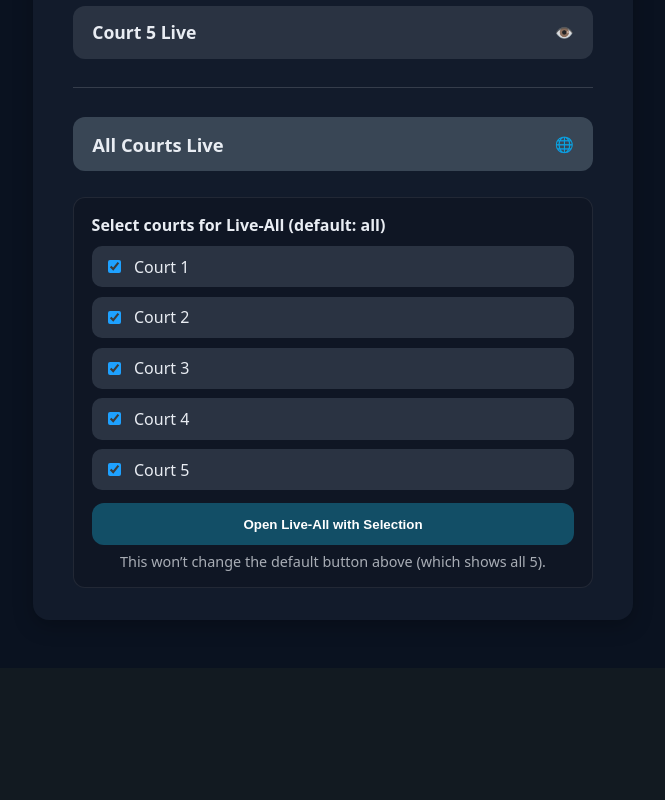
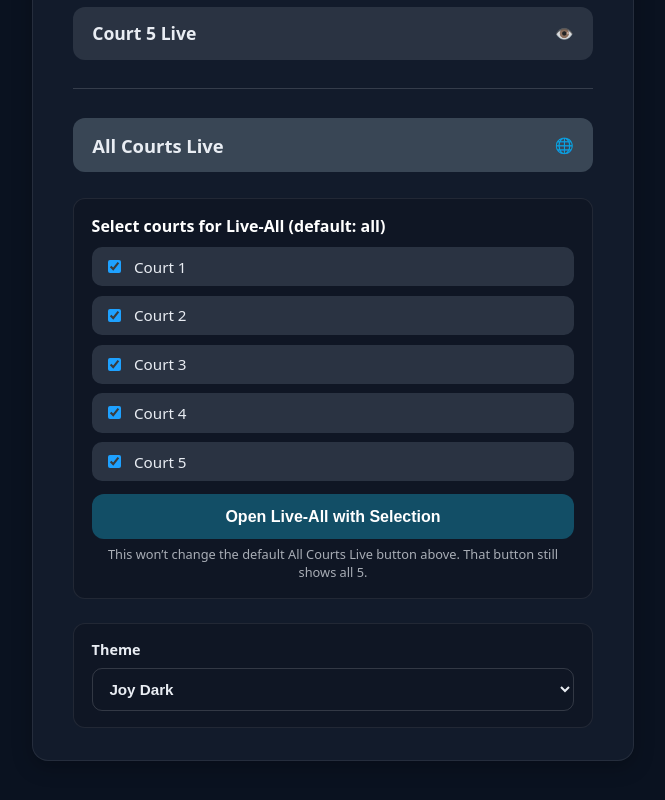
Before and after one commit to scrumpybeetlewink-arch/joyscores-jdp, a Next.js app: page / in a window 1280 px wide. Shown: the part 810-1610 px from the top of the page, without its empty margins (307-972 px from the left). Before the commit the page ends 1478 px from the top, so only its background shows below. Built offline with nearby package versions, Linux system fonts and the light colour scheme.

Commit message:
Update page.tsx

```diff
--- a/app/page.tsx
+++ b/app/page.tsx
@@ -3,9 +3,11 @@
 import Link from "next/link";
 import { useRouter } from "next/navigation";
 import { useMemo, useState } from "react";
+import { useTheme } from "./_shared/useTheme";
 
 export default function IndexPage() {
   const router = useRouter();
+  const { theme, setTheme } = useTheme();
 
   const courts = [
     { id: "court1", label: "Court 1" },
@@ -15,10 +17,11 @@ export default function IndexPage() {
     { id: "court5", label: "Court 5" },
   ] as const;
 
-  // Default: all 5 selected
+  // default: all selected
   const [selected, setSelected] = useState<string[]>(
     courts.map((c) => c.id)
   );
+
   const canLaunch = useMemo(() => selected.length >= 1, [selected]);
 
   const toggle = (id: string) => {
@@ -31,6 +34,14 @@ export default function IndexPage() {
     const q = selected.join(",");
     router.push(`/live-all?courts=${encodeURIComponent(q)}`);
   };
+
+  // list of themes the user can pick
+  const themeOptions: { id: typeof theme; label: string }[] = [
+    { id: "joy-dark", label: "Joy Dark" },
+    { id: "joy-light", label: "Joy Light" },
+    { id: "court-blue", label: "Court Blue" },
+    { id: "grass-green", label: "Grass Green" },
+  ];
 
   return (
     <main
@@ -52,6 +63,7 @@ export default function IndexPage() {
           box-shadow: 0 6px 20px rgba(0,0,0,0.25);
           width: min(520px, 94vw);
           text-align: center;
+          border: 1px solid rgba(255,255,255,.08);
         }
         .title {
           font-size: clamp(1.6rem, 2vw + 1rem, 2.4rem);
@@ -79,8 +91,15 @@ export default function IndexPage() {
           transition: background 0.15s ease, transform 0.12s ease;
           text-decoration: none;
         }
-        .courtItem:hover { background: #186684; transform: translateY(-2px); }
-        .courtItem span { font-weight: 500; opacity: 0.85; font-size: 0.95rem; }
+        .courtItem:hover {
+          background: #186684;
+          transform: translateY(-2px);
+        }
+        .courtItem span {
+          font-weight: 500;
+          opacity: 0.85;
+          font-size: 0.95rem;
+        }
         .divider {
           margin: 1.8rem 0;
           border: none;
@@ -100,6 +119,8 @@ export default function IndexPage() {
           background: #2A3342;
           padding: .6rem .8rem;
           border-radius: 10px;
+          font-size: .95rem;
+          color: #E9EDF3;
         }
         .launchBtn {
           width: 100%;
@@ -111,12 +132,45 @@ export default function IndexPage() {
           font-weight: 800;
           margin-top: .8rem;
           cursor: pointer;
+          font-size: 1rem;
         }
         .launchBtn:disabled {
           background: #2A3342;
           cursor: not-allowed;
         }
-        .hint { margin-top: .4rem; opacity: .7; font-size: .9rem; text-align:center; }
+        .hint {
+          margin-top: .4rem;
+          opacity: .7;
+          font-size: .8rem;
+          text-align:center;
+          line-height:1.4;
+        }
+
+        .themeBlock {
+          margin-top: 1.5rem;
+          background: #0F1624;
+          border: 1px solid rgba(255,255,255,.08);
+          border-radius: 12px;
+          padding: 1rem 1.1rem;
+          color: var(--c-cloud);
+          text-align: left;
+        }
+        .themeLabel {
+          font-weight: 700;
+          font-size: .9rem;
+          margin-bottom: .6rem;
+          color: var(--c-cloud);
+        }
+        .themeSelect {
+          width: 100%;
+          background: var(--c-ink-2);
+          color: var(--c-cloud);
+          border: 1px solid rgba(255,255,255,0.15);
+          border-radius: 10px;
+          padding: 0.7rem 0.8rem;
+          font-size: .95rem;
+          font-weight: 600;
+        }
       `}</style>
 
       <section className="card">
@@ -158,16 +212,21 @@ export default function IndexPage() {
           <Link
             href="/live-all"
             className="courtItem"
-            style={{ background: "#394655", color: "#E9EDF3", fontSize: "1.15rem" }}
+            style={{
+              background: "#394655",
+              color: "#E9EDF3",
+              fontSize: "1.15rem",
+            }}
           >
             All Courts Live <span>🌐</span>
           </Link>
 
-          {/* Simple 5 checkboxes under the button */}
+          {/* Selection mini-card */}
           <div className="miniCard" style={{ marginTop: ".9rem" }}>
-            <div style={{ fontWeight: 800, marginBottom: ".6rem" }}>
+            <div style={{ fontWeight: 800, marginBottom: ".6rem", color: "#fff" }}>
               Select courts for Live-All (default: all)
             </div>
+
             <div style={{ display: "grid", gap: ".6rem" }}>
               {courts.map((c) => (
                 <label key={c.id} className="checkRow">
@@ -186,14 +245,36 @@ export default function IndexPage() {
               className="launchBtn"
               onClick={openSelected}
               disabled={!canLaunch}
-              title={canLaunch ? "Open Live-All with selection" : "Select at least 1 court"}
+              title={
+                canLaunch
+                  ? "Open Live-All with selection"
+                  : "Select at least 1 court"
+              }
             >
               Open Live-All with Selection
             </button>
+
             <div className="hint">
-              This won’t change the default button above (which shows all 5).
+              This won’t change the default All Courts Live button above.
+              That button still shows all 5.
             </div>
           </div>
+        </div>
+
+        {/* Theme chooser */}
+        <div className="themeBlock">
+          <div className="themeLabel">Theme</div>
+          <select
+            className="themeSelect"
+            value={theme}
+            onChange={(e) => setTheme(e.target.value as any)}
+          >
+            {themeOptions.map((opt) => (
+              <option key={opt.id} value={opt.id}>
+                {opt.label}
+              </option>
+            ))}
+          </select>
         </div>
       </section>
     </main>
```
